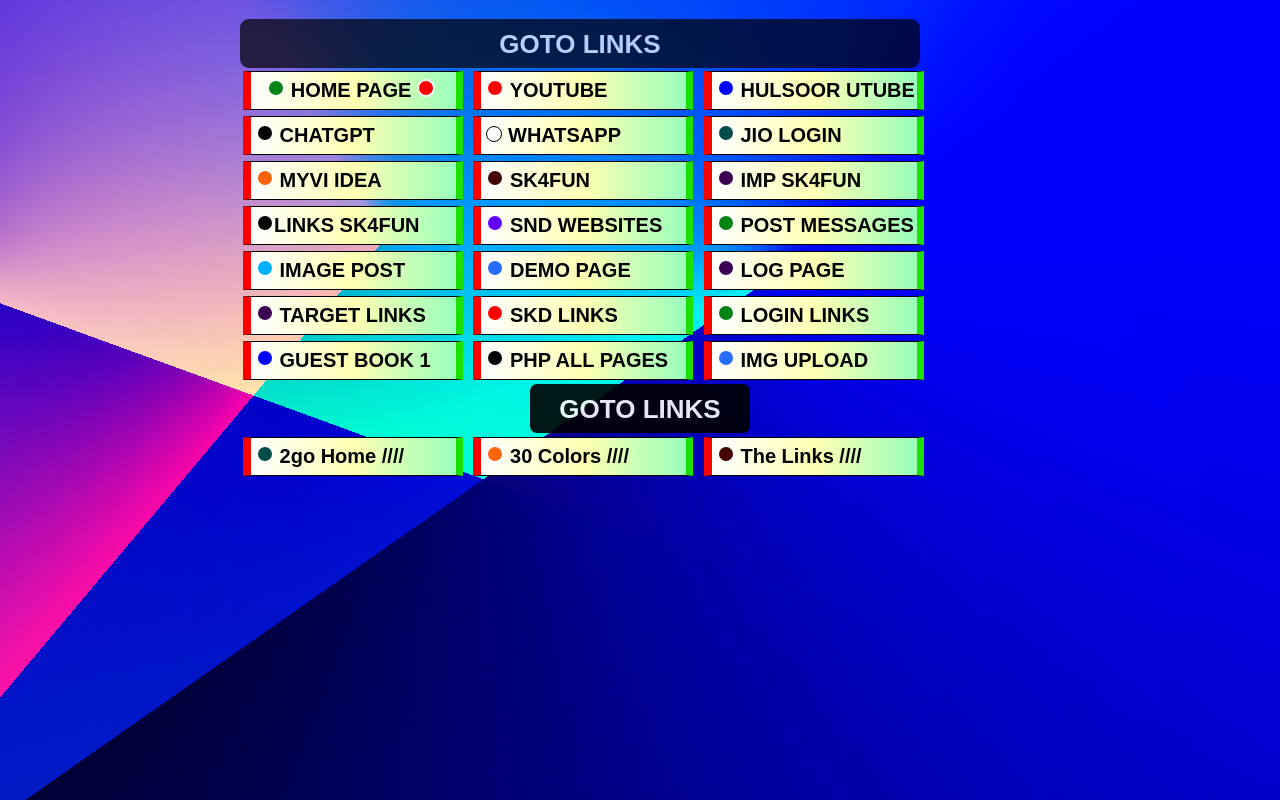
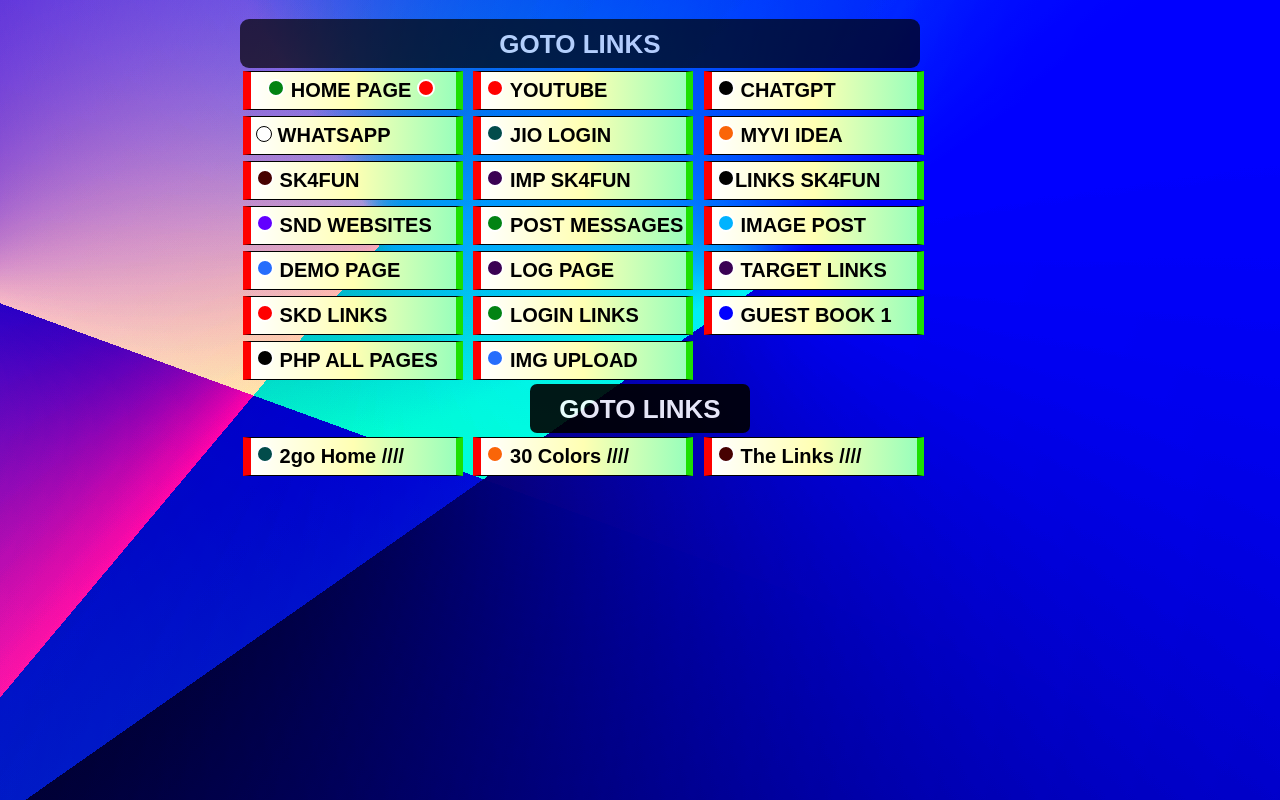
Before and after one commit to sndh7/sk24tech, a plain HTML site: page 2go.html in a window 1280 px wide. Drawn offline with Linux system fonts and the light colour scheme.

Commit message:
Update 2go.html

```diff
--- a/2go.html
+++ b/2go.html
@@ -91,7 +91,6 @@ a:link, a:visited {width: 225px;}
 HOME PAGE
 <span class="dot"></span><spanclass="dot skyblue"></span></a>
   <a href="https://www.youtube.com/" target="_blank" title="#" title="YOUTUBE"><span class="dot"></span> YOUTUBE </a>
-  <a href="https://www.youtube.com/@hulsoor" target="_blank" title="#"><span class="dot blue"></span> HULSOOR UTUBE</a>
 
   <a href="https://chat.openai.com/auth/login" target="_blank" title="#"><span class="dot black"></span> CHATGPT </a>
   <a href="https://web.whatsapp.com/" target="_blank" title="#"><span class="dot white"></span> WHATSAPP </a>
```
